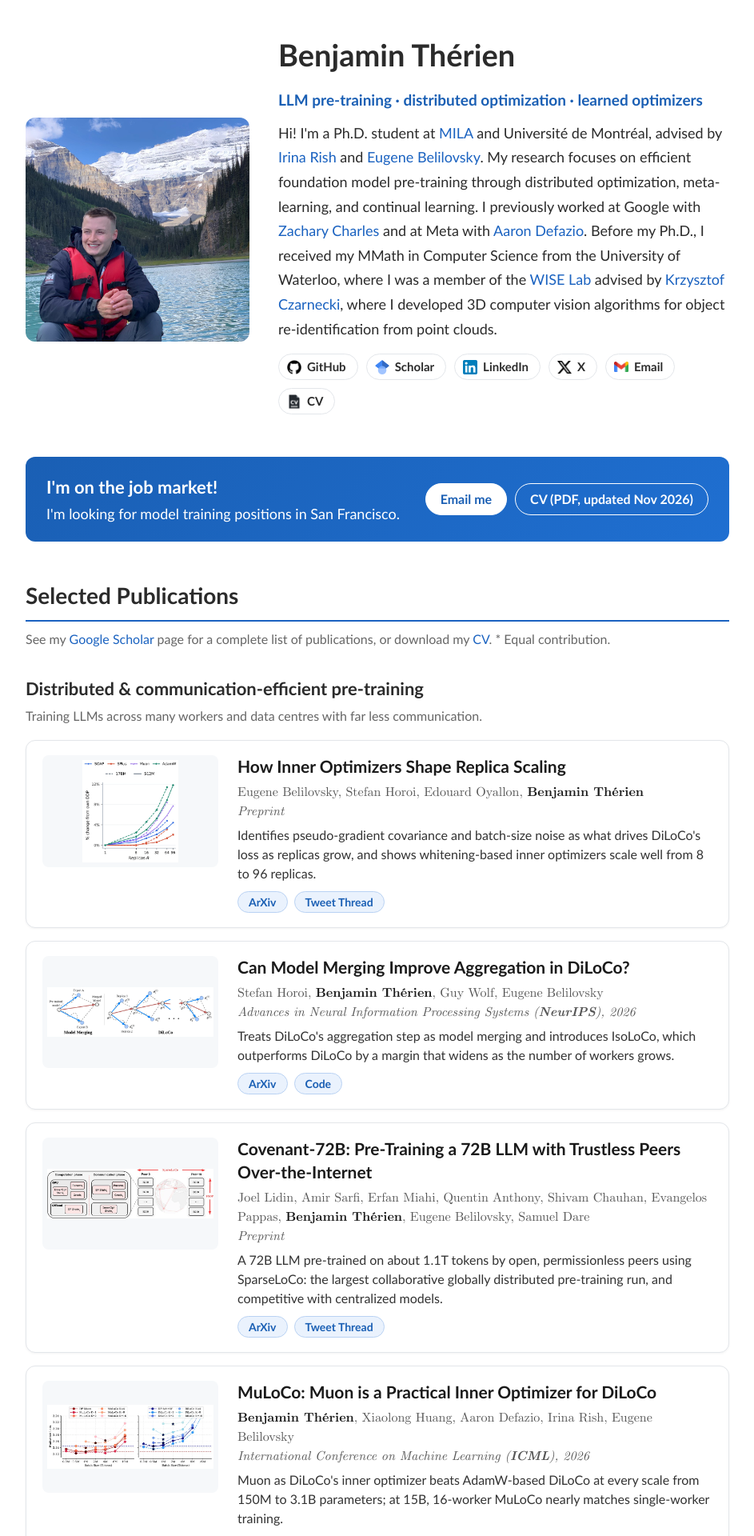
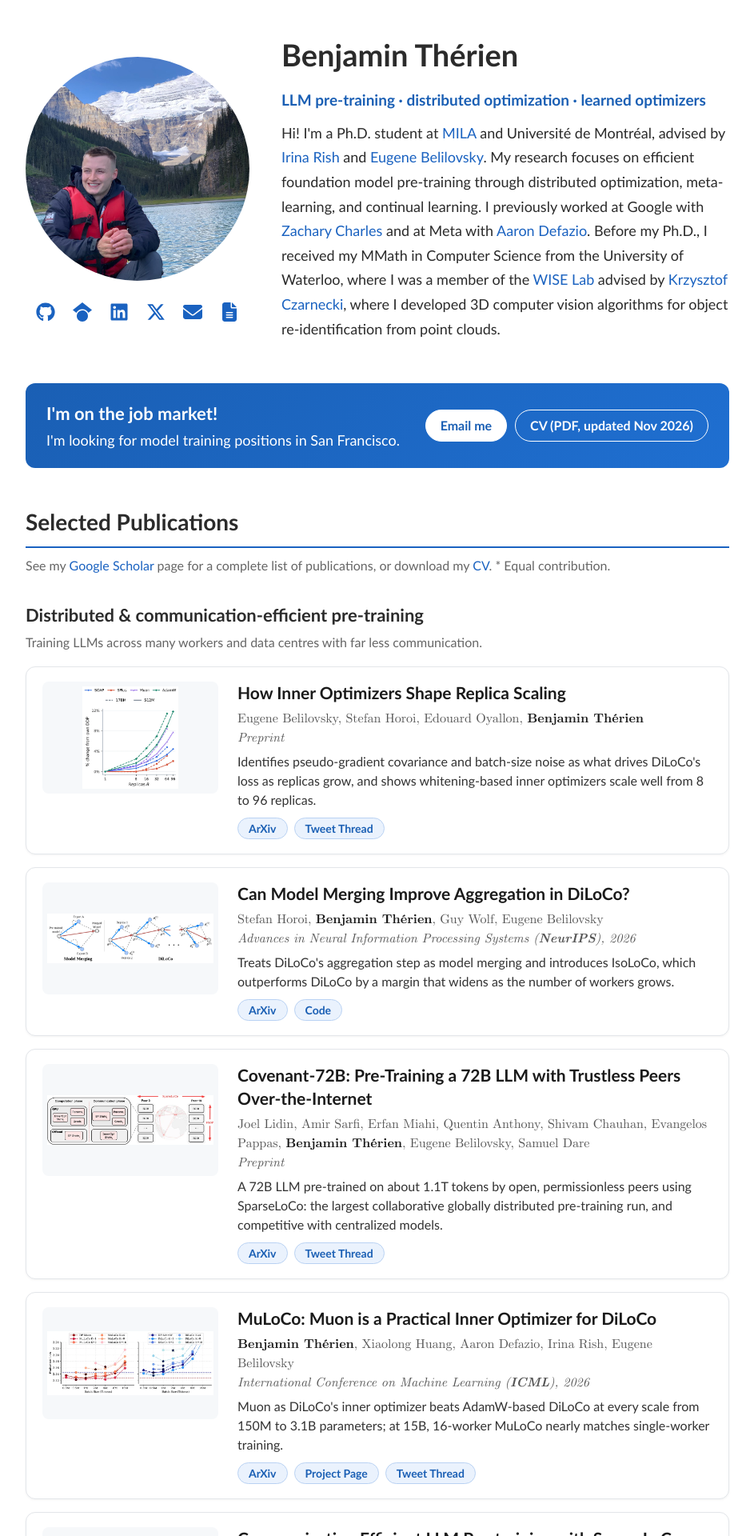
Before and after one commit to bentherien/bentherien.github.io, a Jekyll site: the page built from _pages/index.md, in a window 1280 px wide. Shown: the top 1920 px of the page at 80% size, without its empty margins (168-1111 px from the left). Built offline with Jekyll 4.4.1, drawn with Linux system fonts in a browser that asks for light colours; the list of posts is cut into pages by our own code; part of the change alters nothing that is shown.

Commit message:
Round photo with blue icon links underneath
- Profile photo is now a circle
- Replace the labelled link pills with icon-only links (GitHub, Scholar,
  LinkedIn, X, email, CV) in the link colour, placed under the photo
- Icons are Font Awesome Free 6.5.2 SVGs (CC BY 4.0), inlined so they
  follow the link colour; each has an aria-label and tooltip
- Phones: icons sit in one row under the bio

Co-Authored-By: Claude Opus 5.5 <noreply@anthropic.com>

```diff
--- a/_includes/about.html
+++ b/_includes/about.html
@@ -3,12 +3,4 @@
   <div>
     Hi! I'm a Ph.D. student at <a href="https://mila.quebec/en/person/benjamintherien/">MILA</a> and Université de Montréal, advised by <a href="https://sites.google.com/view/irinarish/">Irina Rish</a> and <a href="http://eugenium.github.io/Students/">Eugene Belilovsky</a>. My research focuses on efficient foundation model pre-training through distributed optimization, meta-learning, and continual learning. I previously worked at Google with <a href="https://zachcharles.com/">Zachary Charles</a> and at Meta with <a href="https://www.aarondefazio.com/">Aaron Defazio</a>. <span class="bio-extra">Before my Ph.D., I received my MMath in Computer Science from the University of Waterloo, where I was a member of the <a href="https://uwaterloo.ca/waterloo-intelligent-systems-engineering-lab/">WISE Lab</a> advised by <a href="https://uwaterloo.ca/waterloo-intelligent-systems-engineering-lab/people-profiles/krzysztof-czarnecki">Krzysztof Czarnecki</a>, where I developed 3D computer vision algorithms for object re-identification from point clouds.</span>
   </div>
-  <div class="social-row">
-    <a href="https://github.com/bentherien"><img src="/assets/github.png" alt="">GitHub</a>
-    <a href="https://scholar.google.com/citations?hl=en&amp;user=RbO_ULYAAAAJ"><img src="/assets/google_scholar.png" alt="">Scholar</a>
-    <a href="https://www.linkedin.com/in/benjamintherien/"><img src="/assets/linkedin.png" alt="">LinkedIn</a>
-    <a href="https://x.com/benjamintherien"><img src="/assets/x.png" alt="">X</a>
-    <a href="mailto:benjtherien@gmail.com"><img src="/assets/gmail.png" alt="">Email</a>
-    <a href="/assets/Benjamin_Therien_CV.pdf"><img src="/assets/cv.png" alt="">CV</a>
-  </div>
 </div>
--- /dev/null
+++ b/_includes/social-icons.html
@@ -0,0 +1,9 @@
+<!-- Icons: Font Awesome Free 6.5.2 (https://fontawesome.com), CC BY 4.0 -->
+<nav class="social-icons" aria-label="Links">
+  <a href="https://github.com/bentherien" aria-label="GitHub" title="GitHub"><svg viewBox="0 0 496 512" aria-hidden="true" focusable="false"><path d="M165.9 397.4c0 2-2.3 3.6-5.2 3.6-3.3.3-5.6-1.3-5.6-3.6 0-2 2.3-3.6 5.2-3.6 3-.3 5.6 1.3 5.6 3.6zm-31.1-4.5c-.7 2 1.3 4.3 4.3 4.9 2.6 1 5.6 0 6.2-2s-1.3-4.3-4.3-5.2c-2.6-.7-5.5.3-6.2 2.3zm44.2-1.7c-2.9.7-4.9 2.6-4.6 4.9.3 2 2.9 3.3 5.9 2.6 2.9-.7 4.9-2.6 4.6-4.6-.3-1.9-3-3.2-5.9-2.9zM244.8 8C106.1 8 0 113.3 0 252c0 110.9 69.8 205.8 169.5 239.2 12.8 2.3 17.3-5.6 17.3-12.1 0-6.2-.3-40.4-.3-61.4 0 0-70 15-84.7-29.8 0 0-11.4-29.1-27.8-36.6 0 0-22.9-15.7 1.6-15.4 0 0 24.9 2 38.6 25.8 21.9 38.6 58.6 27.5 72.9 20.9 2.3-16 8.8-27.1 16-33.7-55.9-6.2-112.3-14.3-112.3-110.5 0-27.5 7.6-41.3 23.6-58.9-2.6-6.5-11.1-33.3 2.6-67.9 20.9-6.5 69 27 69 27 20-5.6 41.5-8.5 62.8-8.5s42.8 2.9 62.8 8.5c0 0 48.1-33.6 69-27 13.7 34.7 5.2 61.4 2.6 67.9 16 17.7 25.8 31.5 25.8 58.9 0 96.5-58.9 104.2-114.8 110.5 9.2 7.9 17 22.9 17 46.4 0 33.7-.3 75.4-.3 83.6 0 6.5 4.6 14.4 17.3 12.1C428.2 457.8 496 362.9 496 252 496 113.3 383.5 8 244.8 8zM97.2 352.9c-1.3 1-1 3.3.7 5.2 1.6 1.6 3.9 2.3 5.2 1 1.3-1 1-3.3-.7-5.2-1.6-1.6-3.9-2.3-5.2-1zm-10.8-8.1c-.7 1.3.3 2.9 2.3 3.9 1.6 1 3.6.7 4.3-.7.7-1.3-.3-2.9-2.3-3.9-2-.6-3.6-.3-4.3.7zm32.4 35.6c-1.6 1.3-1 4.3 1.3 6.2 2.3 2.3 5.2 2.6 6.5 1 1.3-1.3.7-4.3-1.3-6.2-2.2-2.3-5.2-2.6-6.5-1zm-11.4-14.7c-1.6 1-1.6 3.6 0 5.9 1.6 2.3 4.3 3.3 5.6 2.3 1.6-1.3 1.6-3.9 0-6.2-1.4-2.3-4-3.3-5.6-2z"/></svg></a>
+  <a href="https://scholar.google.com/citations?hl=en&amp;user=RbO_ULYAAAAJ" aria-label="Google Scholar" title="Google Scholar"><svg viewBox="0 0 512 512" aria-hidden="true" focusable="false"><path d="M390.9 298.5c0 0 0 .1 .1 .1c9.2 19.4 14.4 41.1 14.4 64C405.3 445.1 338.5 512 256 512s-149.3-66.9-149.3-149.3c0-22.9 5.2-44.6 14.4-64h0c1.7-3.6 3.6-7.2 5.6-10.7c4.4-7.6 9.4-14.7 15-21.3c27.4-32.6 68.5-53.3 114.4-53.3c33.6 0 64.6 11.1 89.6 29.9c9.1 6.9 17.4 14.7 24.8 23.5c5.6 6.6 10.6 13.8 15 21.3c2 3.4 3.8 7 5.5 10.5zm26.4-18.8c-30.1-58.4-91-98.4-161.3-98.4s-131.2 40-161.3 98.4L0 202.7 256 0 512 202.7l-94.7 77.1z"/></svg></a>
+  <a href="https://www.linkedin.com/in/benjamintherien/" aria-label="LinkedIn" title="LinkedIn"><svg viewBox="0 0 448 512" aria-hidden="true" focusable="false"><path d="M416 32H31.9C14.3 32 0 46.5 0 64.3v383.4C0 465.5 14.3 480 31.9 480H416c17.6 0 32-14.5 32-32.3V64.3c0-17.8-14.4-32.3-32-32.3zM135.4 416H69V202.2h66.5V416zm-33.2-243c-21.3 0-38.5-17.3-38.5-38.5S80.9 96 102.2 96c21.2 0 38.5 17.3 38.5 38.5 0 21.3-17.2 38.5-38.5 38.5zm282.1 243h-66.4V312c0-24.8-.5-56.7-34.5-56.7-34.6 0-39.9 27-39.9 54.9V416h-66.4V202.2h63.7v29.2h.9c8.9-16.8 30.6-34.5 62.9-34.5 67.2 0 79.7 44.3 79.7 101.9V416z"/></svg></a>
+  <a href="https://x.com/benjamintherien" aria-label="X (Twitter)" title="X (Twitter)"><svg viewBox="0 0 512 512" aria-hidden="true" focusable="false"><path d="M389.2 48h70.6L305.6 224.2 487 464H345L233.7 318.6 106.5 464H35.8L200.7 275.5 26.8 48H172.4L272.9 180.9 389.2 48zM364.4 421.8h39.1L151.1 88h-42L364.4 421.8z"/></svg></a>
+  <a href="mailto:benjtherien@gmail.com" aria-label="Email" title="Email"><svg viewBox="0 0 512 512" aria-hidden="true" focusable="false"><path d="M48 64C21.5 64 0 85.5 0 112c0 15.1 7.1 29.3 19.2 38.4L236.8 313.6c11.4 8.5 27 8.5 38.4 0L492.8 150.4c12.1-9.1 19.2-23.3 19.2-38.4c0-26.5-21.5-48-48-48H48zM0 176V384c0 35.3 28.7 64 64 64H448c35.3 0 64-28.7 64-64V176L294.4 339.2c-22.8 17.1-54 17.1-76.8 0L0 176z"/></svg></a>
+  <a href="/assets/Benjamin_Therien_CV.pdf" aria-label="CV (PDF)" title="CV (PDF)"><svg viewBox="0 0 384 512" aria-hidden="true" focusable="false"><path d="M64 0C28.7 0 0 28.7 0 64V448c0 35.3 28.7 64 64 64H320c35.3 0 64-28.7 64-64V160H256c-17.7 0-32-14.3-32-32V0H64zM256 0V128H384L256 0zM112 256H272c8.8 0 16 7.2 16 16s-7.2 16-16 16H112c-8.8 0-16-7.2-16-16s7.2-16 16-16zm0 64H272c8.8 0 16 7.2 16 16s-7.2 16-16 16H112c-8.8 0-16-7.2-16-16s7.2-16 16-16zm0 64H272c8.8 0 16 7.2 16 16s-7.2 16-16 16H112c-8.8 0-16-7.2-16-16s7.2-16 16-16z"/></svg></a>
+</nav>
--- a/_layouts/default.html
+++ b/_layouts/default.html
@@ -51,7 +51,9 @@
       <div class="wrapper-masthead">
         <div class="container">
           <header class="masthead clearfix">
+            {% if page.url == "/" %}<div class="avatar-col">{% endif %}
             <a href="{{ site.baseurl }}/" class="site-avatar"><img src="{{ site.baseurl }}{{ site.avatar }}" alt="{{ site.name }}" height="300" width="300"/></a>
+            {% if page.url == "/" %}{% include social-icons.html %}</div>{% endif %}
 
             <div class="site-info">
               <h1 class="site-name"><a href="{{ site.baseurl }}/">{{ site.name }}</a></h1>
--- a/_pages/index.md
+++ b/_pages/index.md
@@ -103,18 +103,27 @@ body:after {
   align-items: center; /* centre the photo vertically against the name + bio */
 }
 
+/* Left column: round photo with the link icons underneath */
+.avatar-col {
+  flex: 0 0 280px;
+  display: flex;
+  flex-direction: column;
+  align-items: center;
+  gap: 18px;
+  margin-right: 40px;
+}
+
 .site-avatar {
-  flex: 0 0 280px;
   width: 280px !important;
   height: 280px !important;
   float: none !important;
-  margin: 0 36px 0 0 !important;
+  margin: 0 !important;
 }
 
 .site-avatar img {
   width: 280px !important;
   height: 280px !important;
-  border-radius: 12px !important;
+  border-radius: 50% !important;
 }
 
 .site-info {
@@ -143,39 +152,39 @@ body:after {
   color: var(--text);
 }
 
-/* Labelled link pills under the bio */
-.social-row {
+/* Icon links under the photo, in the link colour */
+.social-icons {
   display: flex;
   flex-wrap: wrap;
-  gap: 10px;
-  margin-top: 16px;
+  justify-content: center;
+  gap: 4px;
+  float: none !important; /* undo the theme's nav float and margins */
+  margin: 0 !important;
 }
 
-.social-row a {
+.social-icons a {
   display: inline-flex;
   align-items: center;
-  gap: 7px;
-  padding: 5px 14px 5px 10px;
-  border: 1px solid var(--line);
-  border-radius: 999px;
-  background-color: #fff;
-  color: var(--text) !important;
-  font-size: 15px;
-  font-weight: bold;
-  line-height: 1.4;
-  transition: border-color 0.15s, background-color 0.15s;
+  justify-content: center;
+  width: 42px;
+  height: 42px;
+  margin: 0 !important;
+  border-radius: 50%;
+  color: var(--accent) !important;
+  transition: background-color 0.15s, color 0.15s;
 }
 
-.social-row a:hover {
-  border-color: var(--accent-border);
+.social-icons a:hover,
+.social-icons a:focus-visible {
   background-color: var(--accent-soft);
+  color: var(--accent-dark) !important;
   text-decoration: none;
 }
 
-.social-row img {
-  width: 18px;
-  height: 18px;
-  object-fit: contain;
+.social-icons svg {
+  width: 24px;
+  height: 24px;
+  fill: currentColor;
 }
 
 /* Job-market banner */
@@ -417,8 +426,15 @@ body:after {
     align-items: center !important;
     padding-top: 20px !important;
   }
-  .site-info {
+  .site-info,
+  .avatar-col {
     display: contents;
+  }
+  .social-icons {
+    grid-column: 1 / -1;
+    grid-row: 3;
+    justify-content: flex-start;
+    margin: 4px 0 0 -9px !important;
   }
   .site-avatar,
   .site-avatar img {
@@ -440,6 +456,7 @@ body:after {
   }
   .about-section {
     grid-column: 1 / -1;
+    grid-row: 2;
     margin-top: 14px;
     font-size: 17px;
     line-height: 1.6;
@@ -449,9 +466,6 @@ body:after {
   }
   .bio-extra {
     display: none;
-  }
-  .social-row a {
-    padding: 9px 14px 9px 10px;
   }
   .job-market {
     padding: 16px 18px;
```
